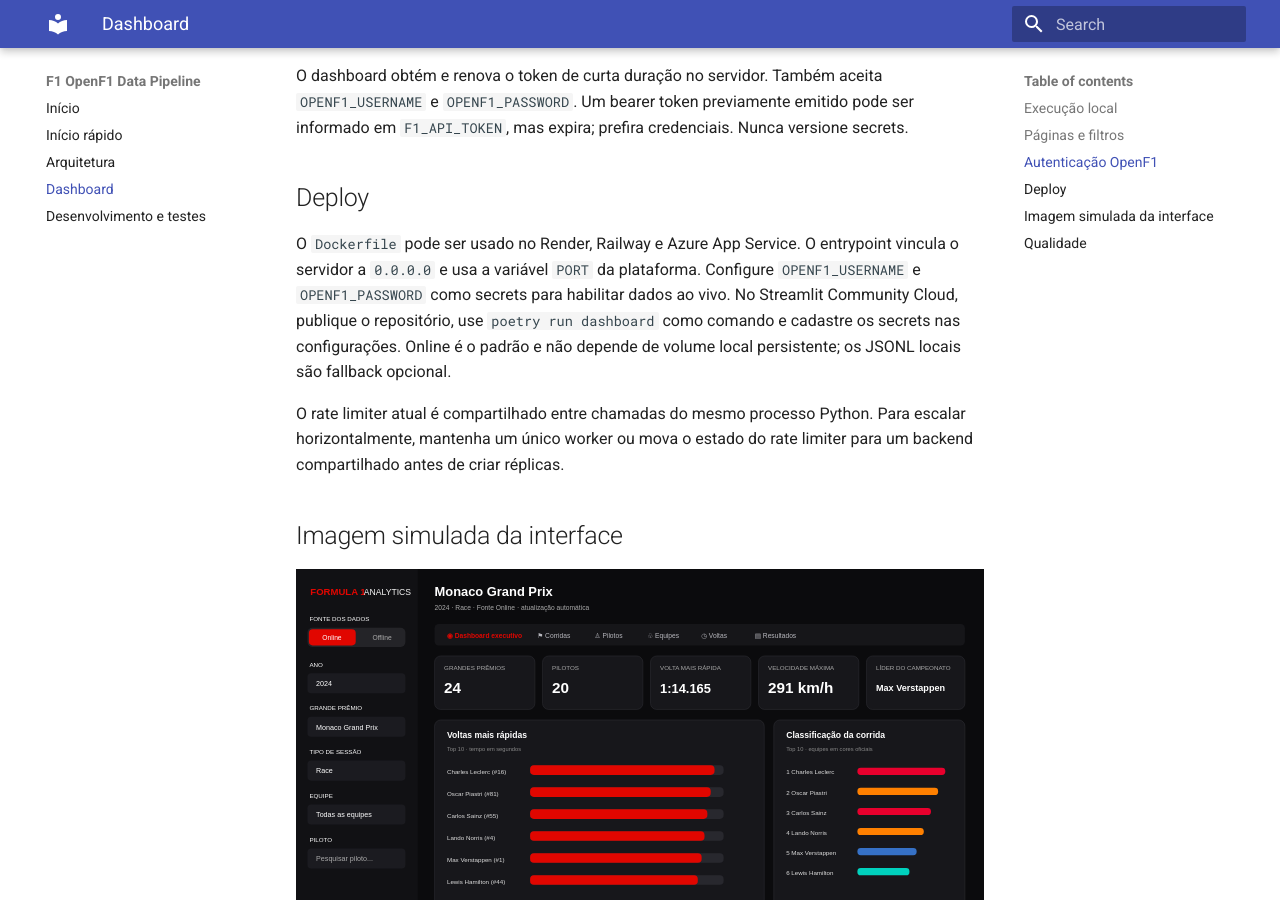
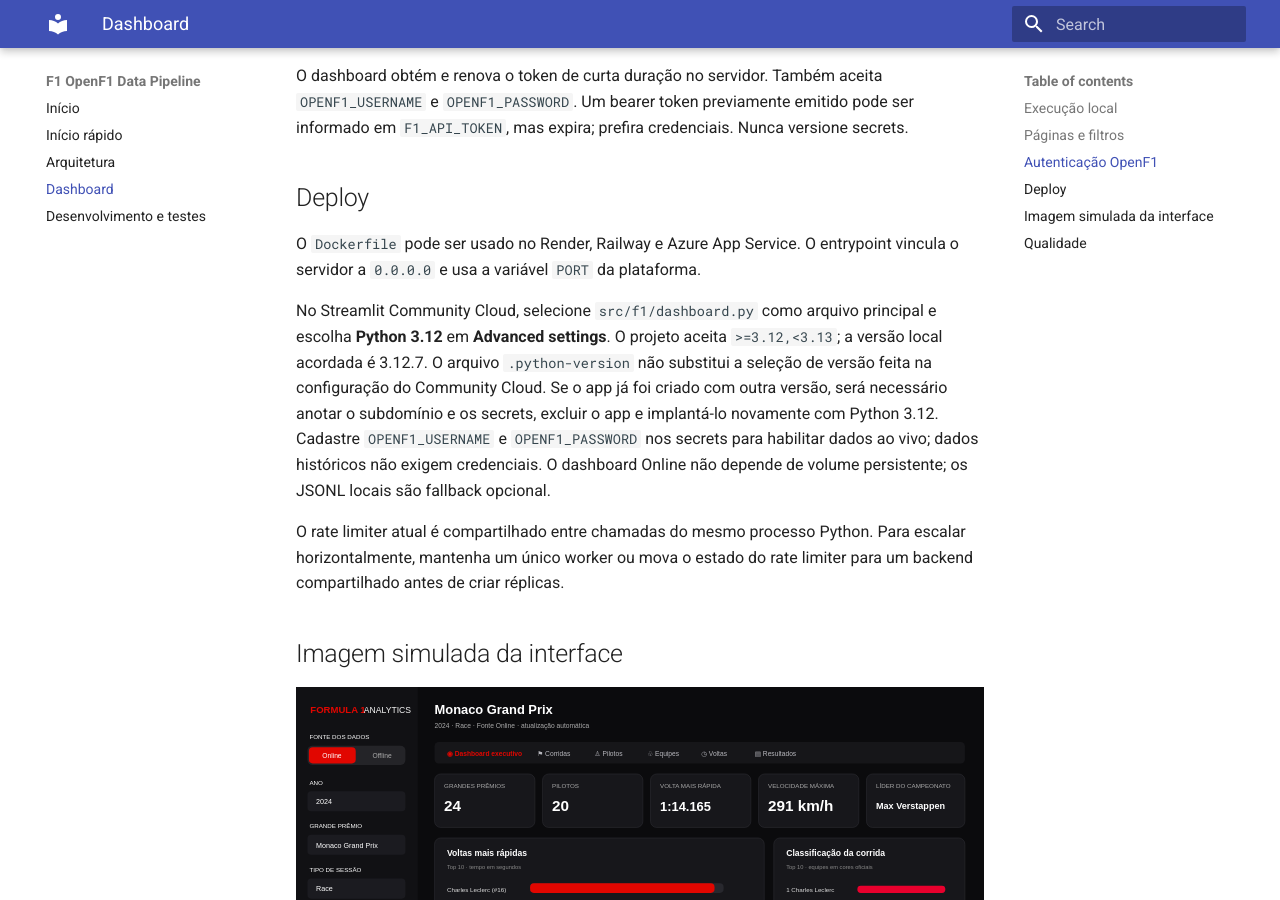
Before and after one commit to alexscosta90/F1, an MkDocs documentation site: the page built from docs/dashboard.md, in a window 1280 px wide and 900 px high, scrolled down 1198 px. Built offline with MkDocs 1.6.1 and Material for MkDocs 9.7.7, drawn with Linux system fonts in a browser that asks for light colours.

Commit message:
Atualizando erro para deploy

```diff
--- a/docs/dashboard.md
+++ b/docs/dashboard.md
@@ -32,7 +32,9 @@ O dashboard obtém e renova o token de curta duração no servidor. Também acei
 
 ## Deploy
 
-O `Dockerfile` pode ser usado no Render, Railway e Azure App Service. O entrypoint vincula o servidor a `0.0.0.0` e usa a variável `PORT` da plataforma. Configure `OPENF1_USERNAME` e `OPENF1_PASSWORD` como secrets para habilitar dados ao vivo. No Streamlit Community Cloud, publique o repositório, use `poetry run dashboard` como comando e cadastre os secrets nas configurações. Online é o padrão e não depende de volume local persistente; os JSONL locais são fallback opcional.
+O `Dockerfile` pode ser usado no Render, Railway e Azure App Service. O entrypoint vincula o servidor a `0.0.0.0` e usa a variável `PORT` da plataforma.
+
+No Streamlit Community Cloud, selecione `src/f1/dashboard.py` como arquivo principal e escolha **Python 3.12** em **Advanced settings**. O projeto aceita `>=3.12,<3.13`; a versão local acordada é 3.12.7. O arquivo `.python-version` não substitui a seleção de versão feita na configuração do Community Cloud. Se o app já foi criado com outra versão, será necessário anotar o subdomínio e os secrets, excluir o app e implantá-lo novamente com Python 3.12. Cadastre `OPENF1_USERNAME` e `OPENF1_PASSWORD` nos secrets para habilitar dados ao vivo; dados históricos não exigem credenciais. O dashboard Online não depende de volume persistente; os JSONL locais são fallback opcional.
 
 O rate limiter atual é compartilhado entre chamadas do mesmo processo Python. Para escalar horizontalmente, mantenha um único worker ou mova o estado do rate limiter para um backend compartilhado antes de criar réplicas.
 
```
